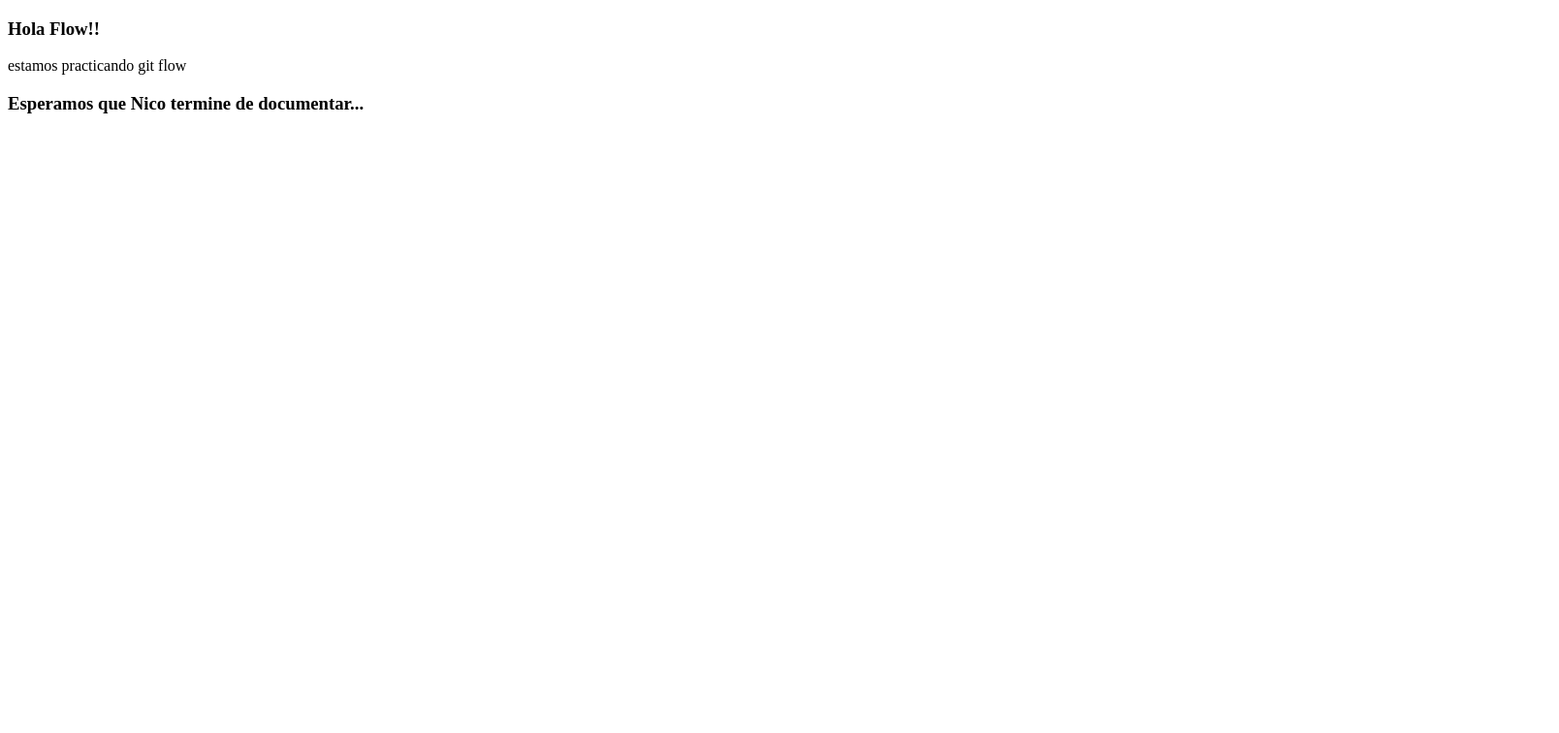
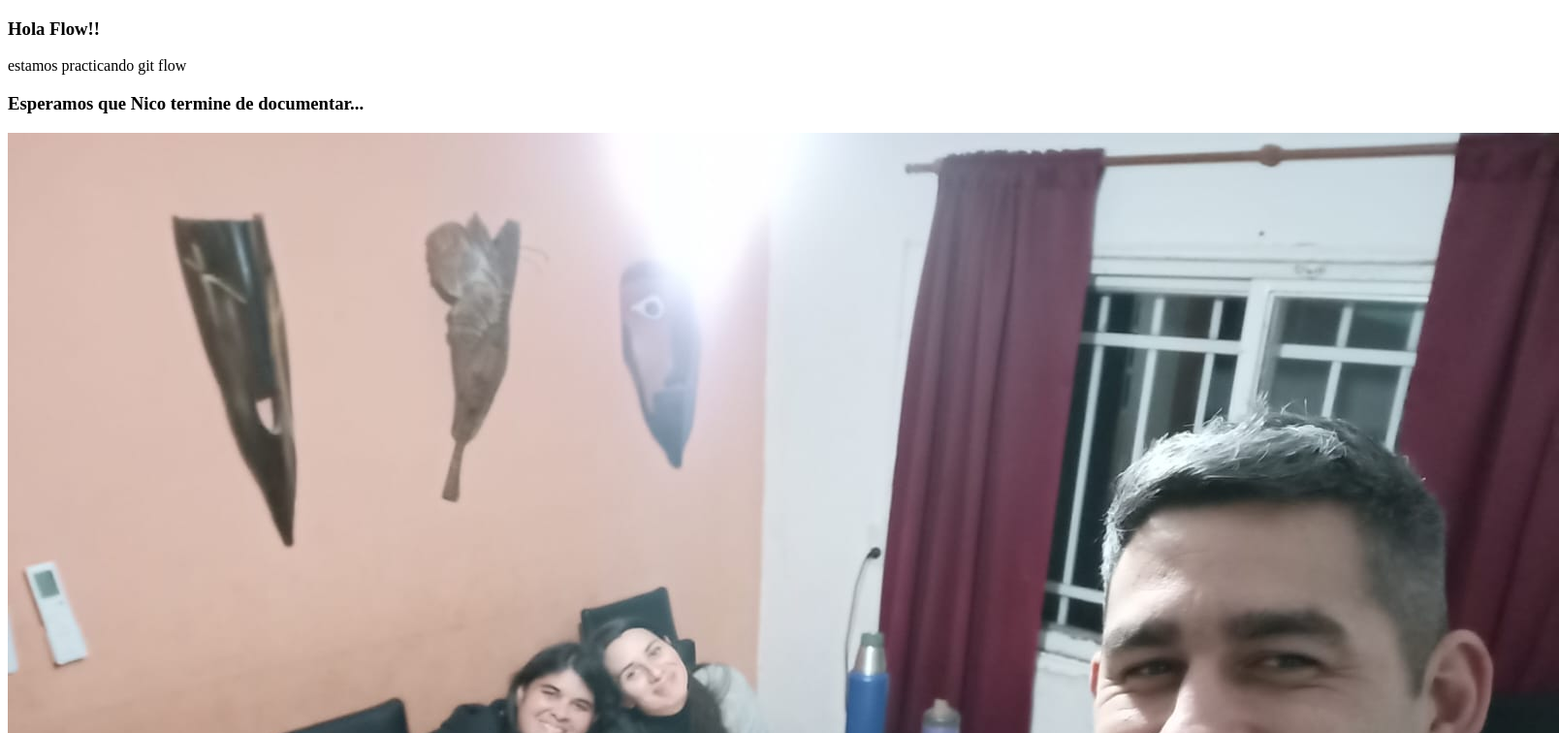
Before and after one commit to PameAl/LandinFerreteria, a plain HTML site: page naty.html in a window 1280 px wide. Shown: the top 756 px of the page at 97% size, 1608 px wide, since content can reach past the window. Drawn offline with Linux system fonts and the light colour scheme.

Commit message:
seguimos esperando a Nico

```diff
--- a/naty.html
+++ b/naty.html
@@ -9,5 +9,6 @@
     <H3>Hola Flow!!</H3>
     <p>estamos practicando git flow</p>
     <H3>Esperamos que Nico termine de documentar...</H3>
+    <img src="imagenes/WhatsApp Image 2023-06-29 at 20.21.58.jpeg" alt="">
 </body>
 </html>
```
Also changed, not shown: imagenes/WhatsApp Image 2023-06-29 at 20.21.58.jpeg (added).
